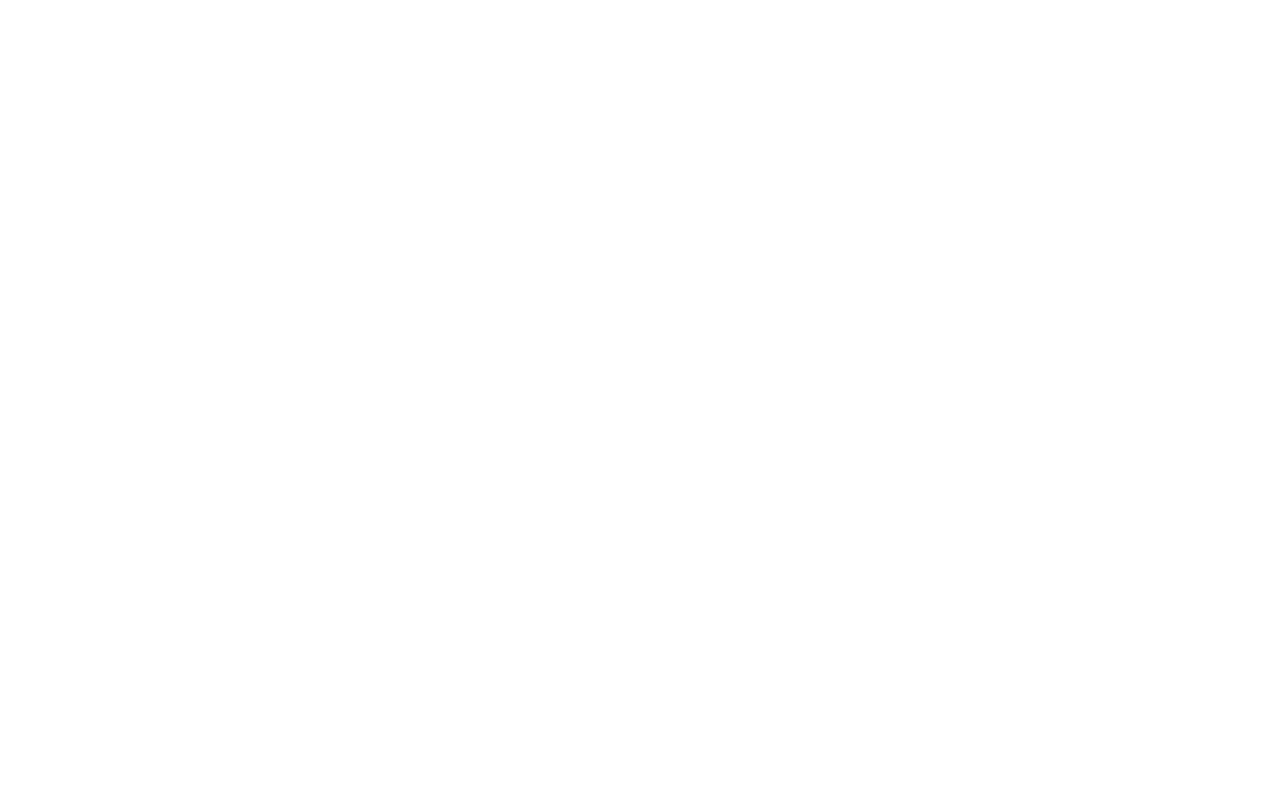
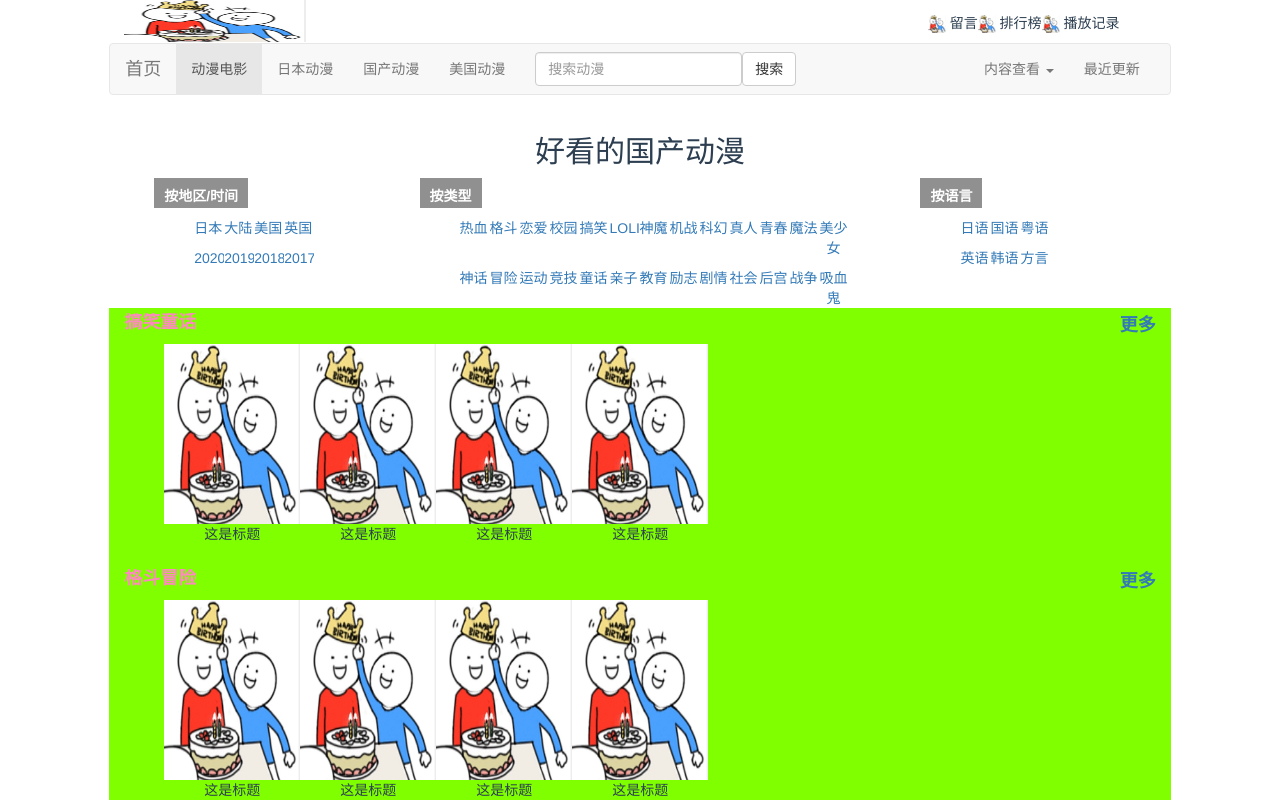
Before and after one commit to ChenZiWen66/AnimeProject, a Vue app in the folder web/: page /List in a window 1280 px wide. Shown: the top 800 px of the page. Built offline with nearby package versions, Linux system fonts and the light colour scheme; a small style sheet from the web is missing.

Commit message:
1.编写了国产动漫页面

```diff
--- a/web/src/router/index.js
+++ b/web/src/router/index.js
@@ -4,6 +4,7 @@
 import Main from "../views/Main";
 import AnimeView from "../views/AnimeView";
 import AnimePlay from "../views/AnimePlay";
+import AnimeListPRC from "../views/AnimeListPRC";
 
 Vue.use(VueRouter);
 
@@ -27,6 +28,10 @@
         path: '/player',
         name: 'Play',
         component: AnimePlay
+    },{
+        path: '/List',
+        name: 'List',
+        component: AnimeListPRC
     },
     {
         path: '/about',
--- /dev/null
+++ b/web/src/views/AnimeListPRC.vue
@@ -0,0 +1,49 @@
+<template>
+<!--国产动漫界面-->
+    <div class="contain-fluid">
+        <div class="row">
+            <div class="col-md-10 col-md-offset-1">
+                <div class="col-md-12">
+                    <PageTop/>
+                </div>
+                <div class="col-md-12">
+                    <Navigation/>
+                </div>
+                <div class="col-md-12">
+                    <h2>好看的国产动漫</h2>
+                </div>
+                <div class="col-md-12">
+                    <TagList/>
+                </div>
+                <!--       内容栏            -->
+                <div class="col-md-12" style="background-color: chartreuse">
+                    <MediaContent title="搞笑童话"/>
+                    <MediaContent title="格斗冒险"/>
+                    <MediaContent title="运动恋爱"/>
+                    <MediaContent title="神魔科幻"/>
+                </div>
+            </div>
+        </div>
+    </div>
+</template>
+
+<script>
+    import PageTop from "../components/PageTop";
+    import Navigation from "../components/Navigation";
+    import TagList from "../components/TagList";
+    import MediaContent from "../components/MediaContent";
+
+    export default {
+        name: "AnimeListMovie",
+        components: {
+            Navigation,
+            PageTop,
+            TagList,
+            MediaContent
+        }
+    }
+</script>
+
+<style scoped>
+
+</style>
```
